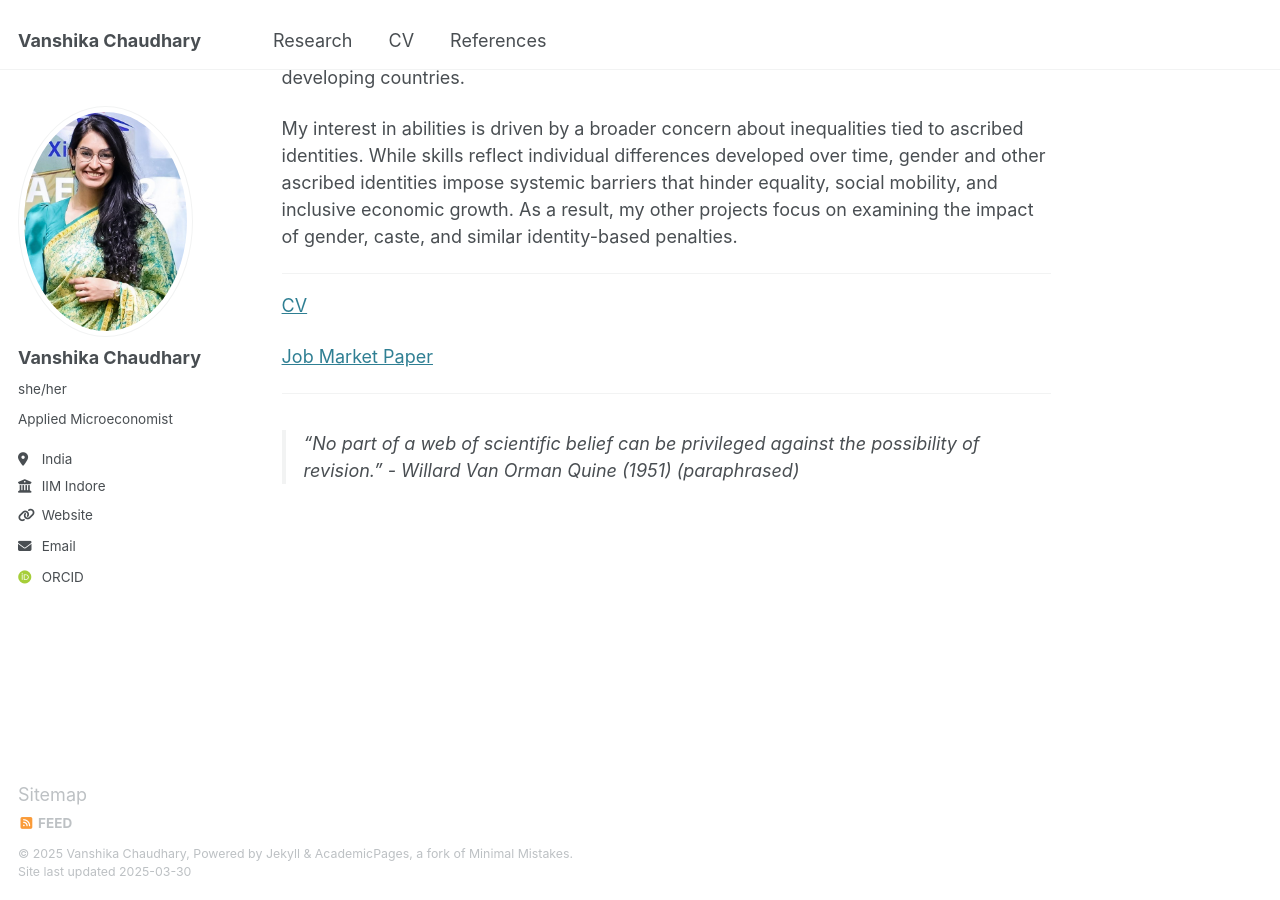
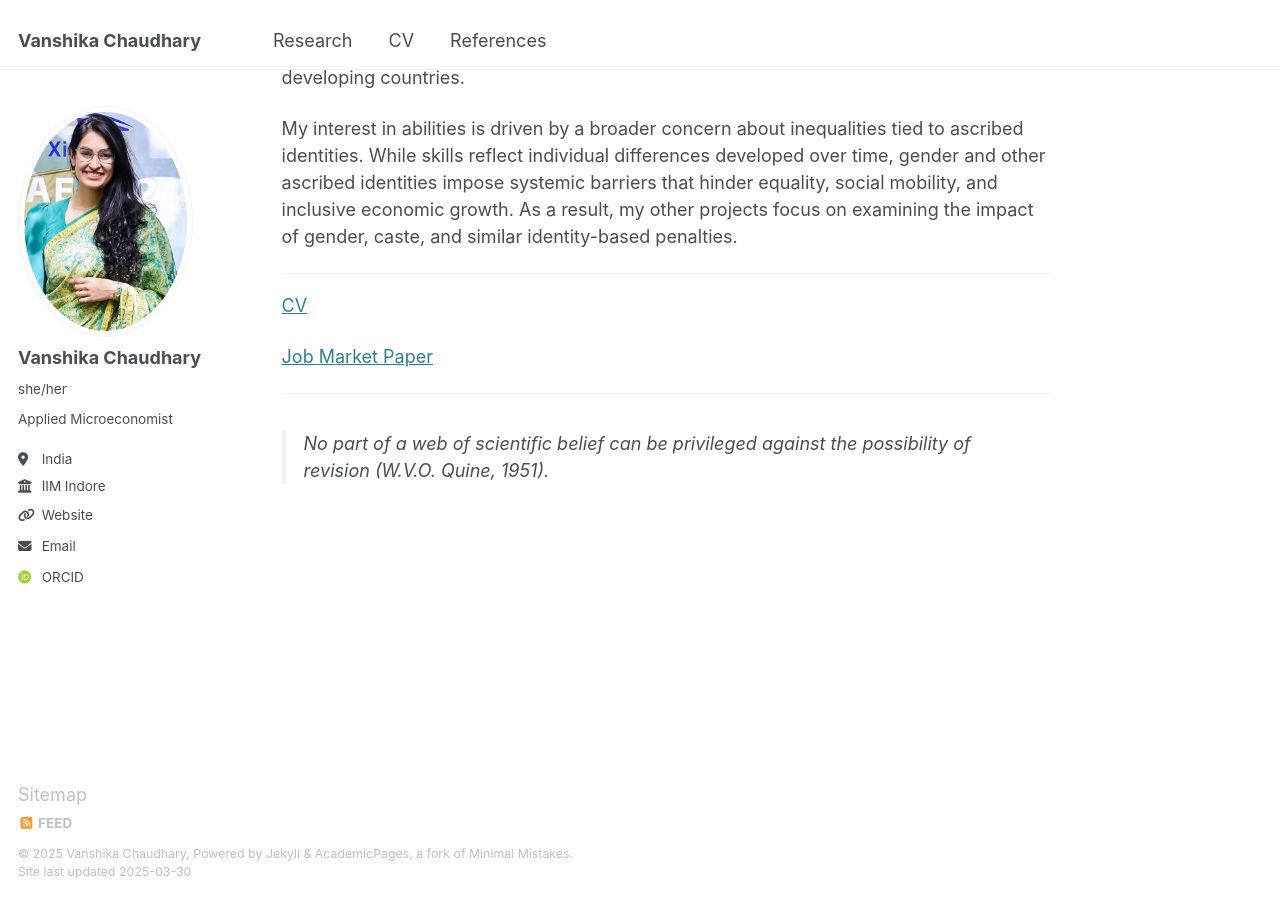
Before and after one commit to vanshika-chaudhary-economics/vanshika-chaudhary-economics.github.io, a Jekyll site: the page built from _pages/about.md, in a window 1280 px wide and 900 px high, scrolled down 559 px. Built offline with Jekyll 4.4.1, drawn with Linux system fonts in a browser that asks for light colours; some web fonts are replaced.

Commit message:
Update about.md

```diff
--- a/_pages/about.md
+++ b/_pages/about.md
@@ -25,4 +25,4 @@
 
 ------
 
-> "No part of a web of scientific belief can be privileged against the possibility of revision." - Willard Van Orman Quine (1951) (paraphrased)
+> No part of a web of scientific belief can be privileged against the possibility of revision (W.V.O. Quine, 1951).
```
